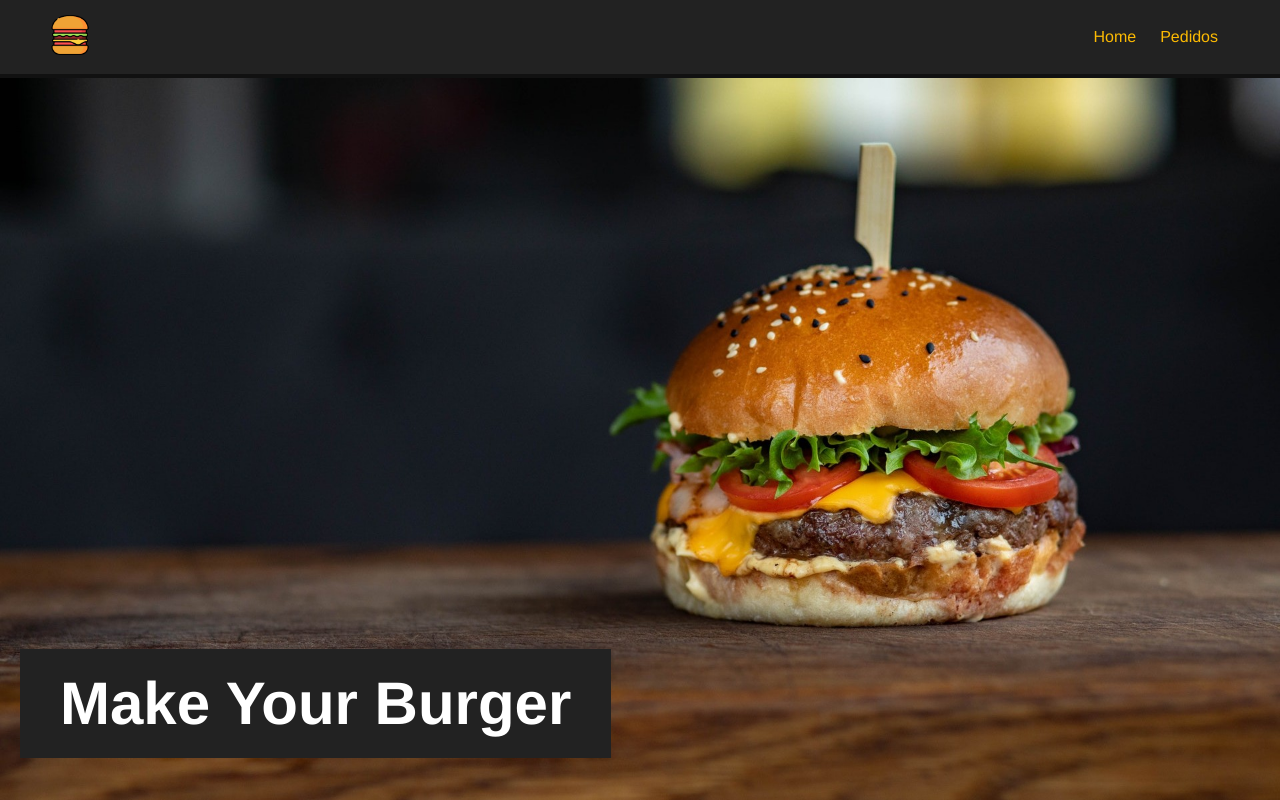
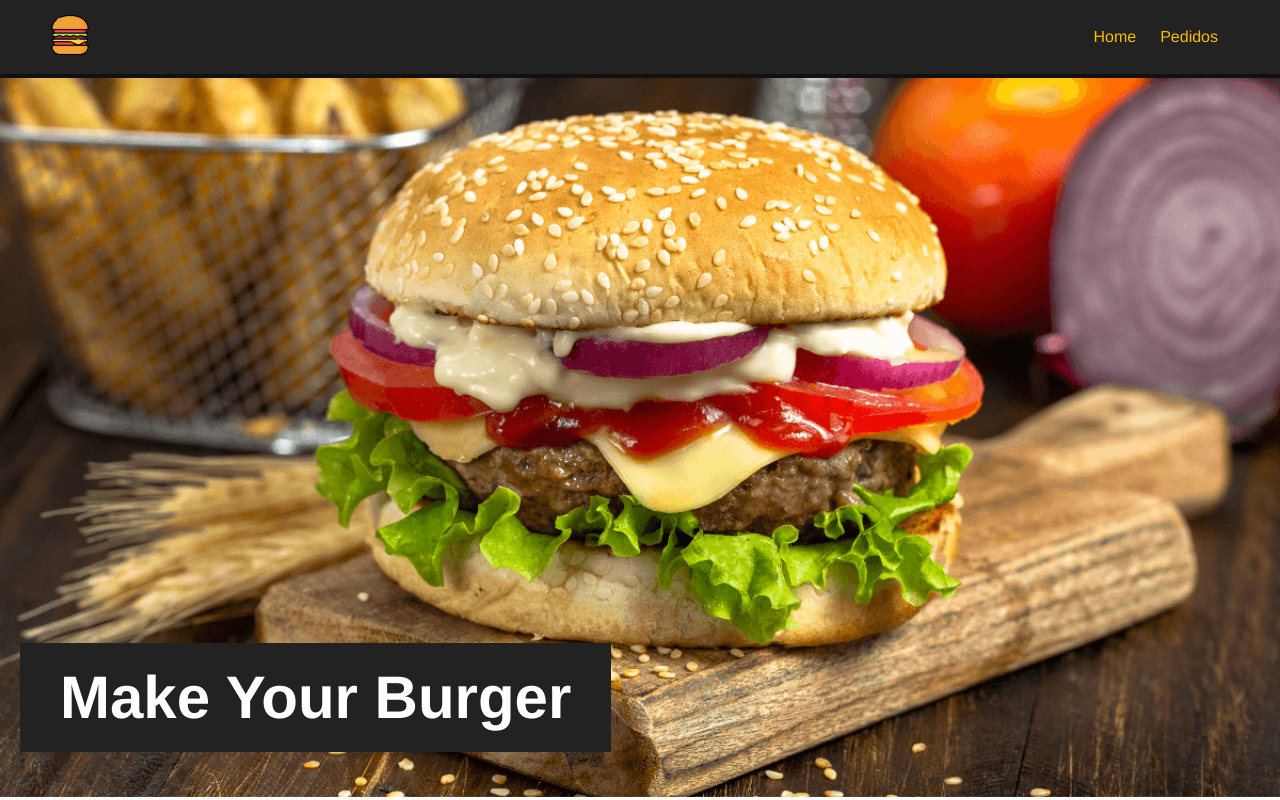
Before and after one commit to brenonun3s/burguer_vue, a Vue app: page / in a window 1280 px wide. Shown: the top 800 px of the page. Built offline with nearby package versions, Linux system fonts and the light colour scheme; data requests are answered from the project's data file.

Commit message:
refact: modified image, page name, and banner image. Project prepared for implementation at Vercel

```diff
--- a/src/components/Banner.vue
+++ b/src/components/Banner.vue
@@ -9,15 +9,12 @@
 #main-banner {
   position: relative;
   width: 100%;
-  height: 500px;
-  overflow: hidden;
 }
 
 #main-banner img {
-  max-width: 100%; /* ocupa no máximo 80% da largura */
-  max-height: 100%;
-  object-fit: contain; /* mostra inteira sem cortar */
-  background-color: #000; /* fundo se sobrar espaço */
+  width: 100%;
+  height: auto;
+  object-fit: contain;
 }
 
 #main-banner h1 {
--- a/vue.config.js
+++ b/vue.config.js
@@ -1,4 +1,13 @@
 const { defineConfig } = require('@vue/cli-service')
+
 module.exports = defineConfig({
-  transpileDependencies: true
+  transpileDependencies: true,
+  pages: {
+    index: {
+      entry: 'src/main.js',
+      template: 'public/index.html',
+      filename: 'index.html',
+      title: 'Make Your Burger'
+    }
+  }
 })
```
Also changed, not shown: src/assets/burger.jpg, 1 other file (tests, documents, lock files or other folders).
